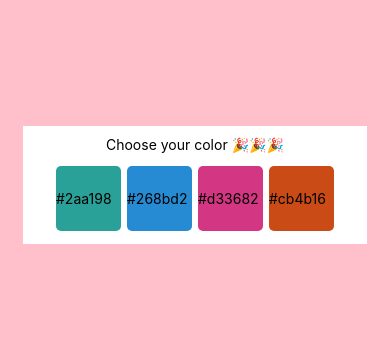
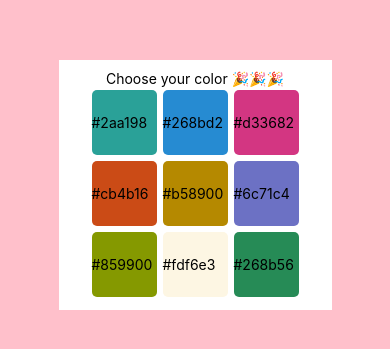
Before and after one commit to Red02Raccoon/react-native-test, a React Native app: screen / in a window 390 px wide. Shown: the part 237-586 px from the top of the page. Built offline with nearby package versions, Linux system fonts and the light colour scheme.

Commit message:
refactoring: use FlatList instead of map

```diff
--- a/App.js
+++ b/App.js
@@ -9,6 +9,11 @@ const colors = [
   { color: '#268bd2' },
   { color: '#d33682' },
   { color: '#cb4b16' },
+  { color: '#b58900' },
+  { color: '#6c71c4' },
+  { color: '#859900' },
+  { color: '#fdf6e3' },
+  { color: '#268b56' },
 ];
 
 export default function App() {
--- a/components/ColorBox/ColorBox.js
+++ b/components/ColorBox/ColorBox.js
@@ -1,12 +1,18 @@
-import { StyleSheet, Text, View, TouchableOpacity } from 'react-native';
+import {
+  StyleSheet,
+  Text,
+  View,
+  TouchableOpacity,
+  FlatList,
+} from 'react-native';
 
 const ColorBox = ({ title = 'Choose your color', colors, onColorClick }) => {
   return (
     <View>
-      <Text style={styles.title}>{title} 🎉🎉🎉</Text>
-
-      <View style={styles.box}>
-        {colors.map(({ color }) => (
+      <FlatList
+        data={colors}
+        keyExtractor={(item) => item.color}
+        renderItem={({ item: { color } }) => (
           <TouchableOpacity
             style={[styles.boxItem, { backgroundColor: color }]}
             key={color}
@@ -14,8 +20,10 @@ const ColorBox = ({ title = 'Choose your color', colors, onColorClick }) => {
           >
             <Text>{color}</Text>
           </TouchableOpacity>
-        ))}
-      </View>
+        )}
+        numColumns={3}
+        ListHeaderComponent={<Text style={styles.title}>{title} 🎉🎉🎉</Text>}
+      />
     </View>
   );
 };
--- a/package.json
+++ b/package.json
@@ -1,5 +1,5 @@
 {
-  "name": "4_react_native",
+  "name": "react_native_test",
   "version": "1.0.0",
   "main": "node_modules/expo/AppEntry.js",
   "scripts": {
```
